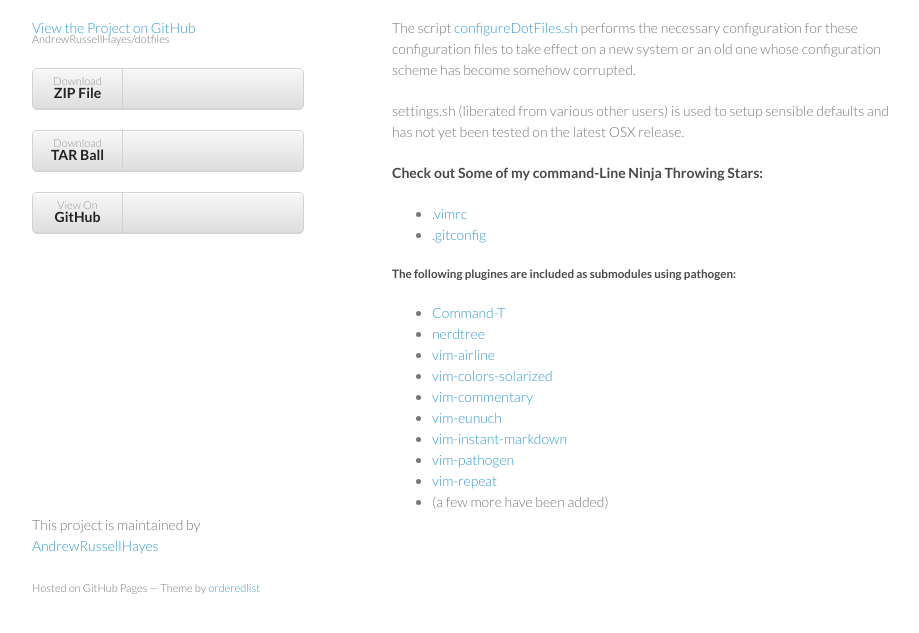
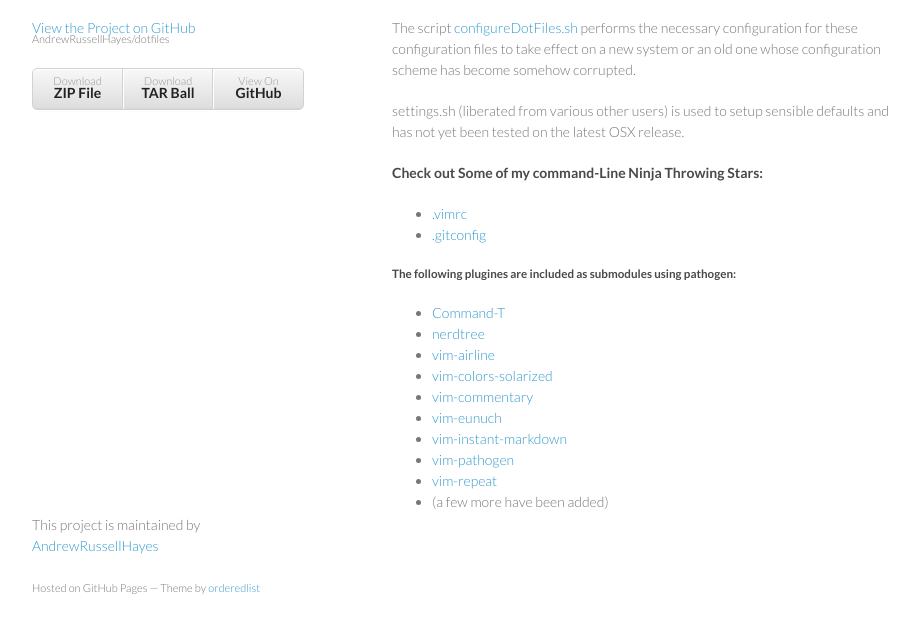
Before and after one commit to gitter-badger/dotfiles-11, a plain HTML site: page index.html in a window 1280 px wide. Shown: the part 133-766 px from the top of the page, without its empty margins (178-1097 px from the left). Drawn offline with Linux system fonts and the light colour scheme.

Commit message:
Update index.html

```diff
--- a/index.html
+++ b/index.html
@@ -23,9 +23,7 @@
 
         <ul>
           <li><a href="https://github.com/AndrewRussellHayes/dotfiles/zipball/master">Download <strong>ZIP File</strong></a></li>
-        </ul><ul>
           <li><a href="https://github.com/AndrewRussellHayes/dotfiles/tarball/master">Download <strong>TAR Ball</strong></a></li>
-        </ul><ul>
           <li><a href="https://github.com/AndrewRussellHayes/dotfiles">View On <strong>GitHub</strong></a></li>
         </ul>
       </header>
```
